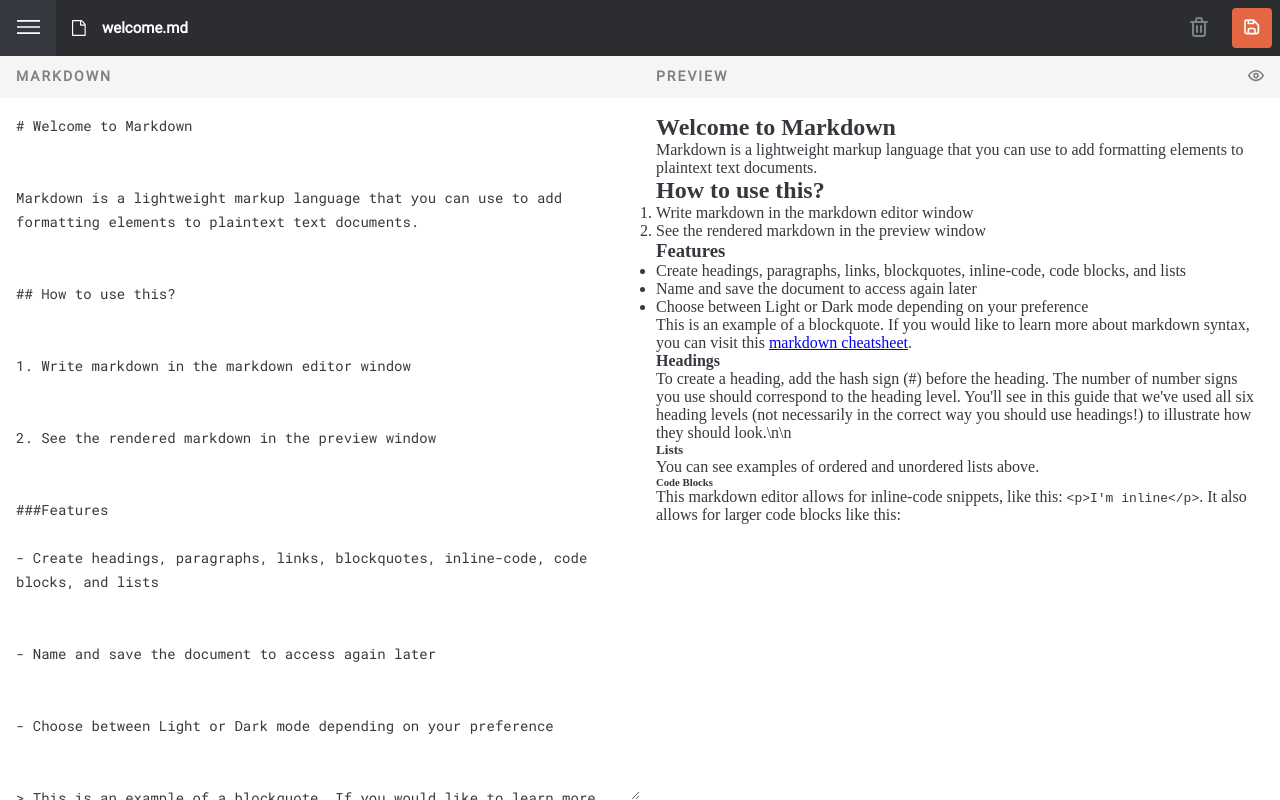
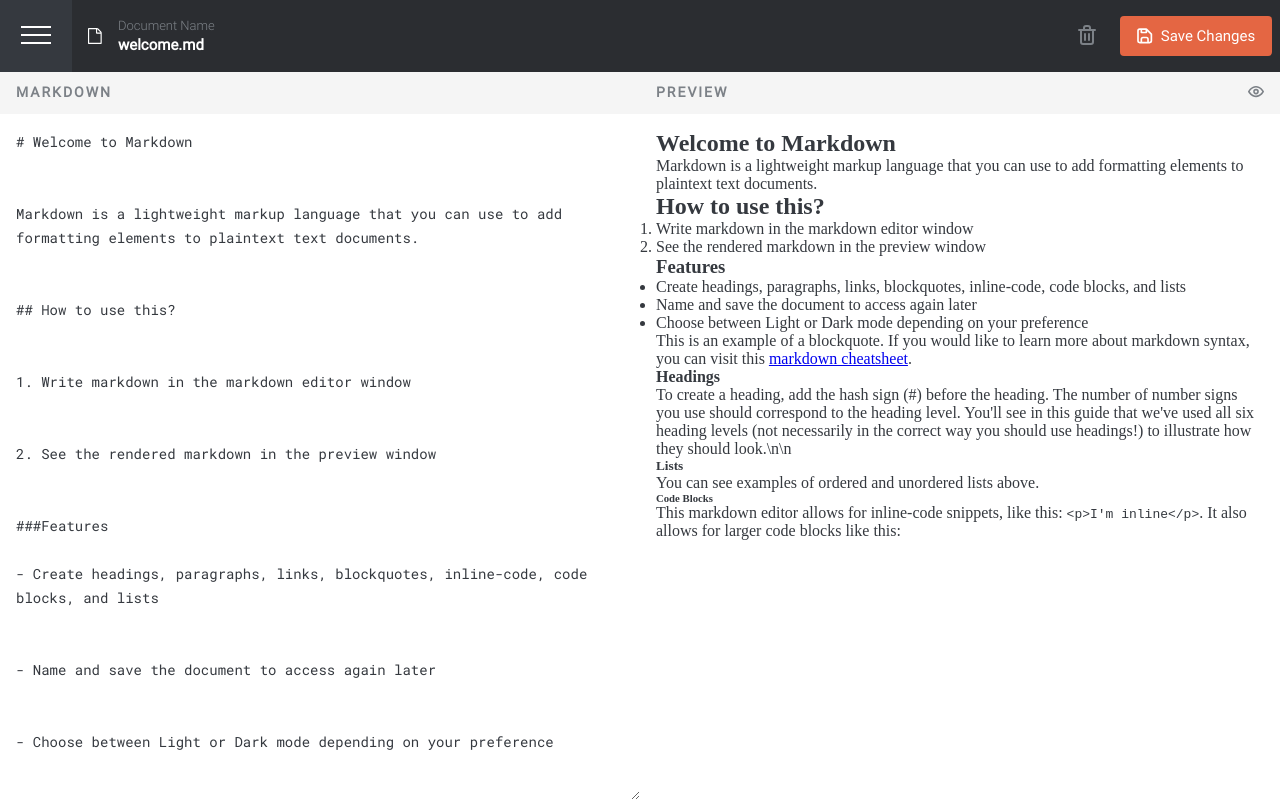
Before and after one commit to raistmere/challenge-browser-markdown-editor, a React (Vite) app: page / in a window 1280 px wide. Built offline with nearby package versions, Linux system fonts and the light colour scheme; the HTML template or start-up script is replaced by a standard one.

Commit message:
feat: added tablet responsive design to the header that reflects what the design document wants

```diff
--- a/src/components/header/Header.module.css
+++ b/src/components/header/Header.module.css
@@ -1,6 +1,6 @@
 
 
-.headerWrapper {
+.wrapper {
     display: flex;
     justify-content: space-between;
     align-items: center;
@@ -39,6 +39,16 @@
                 width: 14px;
                 height: 16px;
             }
+
+            > .textBox {
+                > p {
+                    display: none;
+                }
+
+                > h2 {
+                    align-self: flex-start;
+                }
+            }
         }
 
         > .logoBox {
@@ -72,6 +82,65 @@
                 width: 16px;
                 height: 16px;
             }
+
+            > p {
+                display: none;
+            }
         }
     }
 }
+
+/* TABLETS */
+@media screen and (min-width: 768px) {
+    .wrapper {
+
+        > .leftSide {
+
+            > .menuButton {
+                width: 72px;
+                height: 72px;
+
+                > .openMenuIcon {
+                    width: 30px;
+                    height: 18px;
+                }
+            }
+
+            > .documentBox {
+
+                > .textBox {
+                    display: flex;
+                    flex-direction: column;
+                    gap: 3px;
+
+                    > p {
+                        display: block;
+                        color: var(--color-500)
+                    }
+                }
+            }
+        }
+
+        > .rightSide {
+
+            > .saveButton {
+                display: flex;
+                align-items: center;
+                justify-content: center;
+                gap: 8px;
+                width: 152px;
+                height: 40px;
+
+                > .saveIcon {
+                    width: 16px;
+                    height: 16px;
+                }
+
+                > p {
+                    display: block;
+                    color: var(--color-100);
+                }
+            }
+        }
+    }
+}
--- a/src/components/header/Header.tsx
+++ b/src/components/header/Header.tsx
@@ -3,7 +3,7 @@ import styles from "./Header.module.css";
 
 const Header = () => {
     return (
-        <div id="HEADER" className={styles.headerWrapper}>
+        <div id="HEADER" className={styles.wrapper}>
             <div className={styles.leftSide}>
                 {/* We want to only show the correct menu button based on if the menu is open or not */}
                 { true ? /* This checks the isMenuOpen state*/
@@ -34,14 +34,11 @@ const Header = () => {
                         <path d="M13.107 3.393c.167.167.31.393.429.678.119.286.178.548.178.786v10.286c0 .238-.083.44-.25.607a.827.827 0 0 1-.607.25h-12a.827.827 0 0 1-.607-.25.827.827 0 0 1-.25-.607V.857C0 .62.083.417.25.25A.827.827 0 0 1 .857 0h8c.238 0 .5.06.786.179.286.119.512.261.678.428l2.786 2.786ZM9.143 1.214v3.357H12.5c-.06-.172-.125-.294-.196-.366L9.509 1.411c-.072-.072-.194-.137-.366-.197Zm3.428 13.643V5.714H8.857a.827.827 0 0 1-.607-.25.827.827 0 0 1-.25-.607V1.143H1.143v13.714H12.57Z" fill="#FFF"/>
                     </svg>
                     <div className={styles.textBox}>
+                        <p className="text-style-body-m">Document Name</p>
                         <h2 className={`text-style-heading-m ${styles.documentName}`}>
                             welcome.md
                         </h2>
                     </div>
-                    {/* <div className={styles.textBox}>
-                        <p>Document Name</p>
-                        <h3>welcome.md</h3>
-                    </div> */}
                 </div>
             </div>
             <div className={styles.rightSide}>
@@ -54,7 +51,7 @@ const Header = () => {
                     <svg className={styles.saveIcon} viewBox="0 0 17 17" xmlns="http://www.w3.org/2000/svg">
                         <path d="M15.91 5.931 10.575.598A.889.889 0 0 0 10.29.41.969.969 0 0 0 9.945.34H2.834A2.667 2.667 0 0 0 .167 3.007v10.666a2.667 2.667 0 0 0 2.667 2.667H13.5a2.667 2.667 0 0 0 2.667-2.667v-7.11a.889.889 0 0 0-.258-.632ZM5.5 2.118h3.556v1.778H5.5V2.118Zm5.334 12.444H5.5v-2.666c0-.491.398-.89.89-.89h3.555c.49 0 .889.399.889.89v2.666Zm3.555-.889c0 .491-.398.89-.889.89h-.889v-2.667a2.667 2.667 0 0 0-2.666-2.667H6.389a2.667 2.667 0 0 0-2.666 2.667v2.666h-.89a.889.889 0 0 1-.888-.889V3.007c0-.491.398-.89.889-.89h.889v2.667c0 .491.398.89.888.89h5.334c.49 0 .889-.399.889-.89V3.371l3.555 3.556v6.746Z" fill="#FFF"/>
                     </svg>
-                    {/* <p>Save Changes</p> */}
+                    <p className="text-style-heading-m">Save Changes</p>
                 </button>
             </div>
         </div>
```
